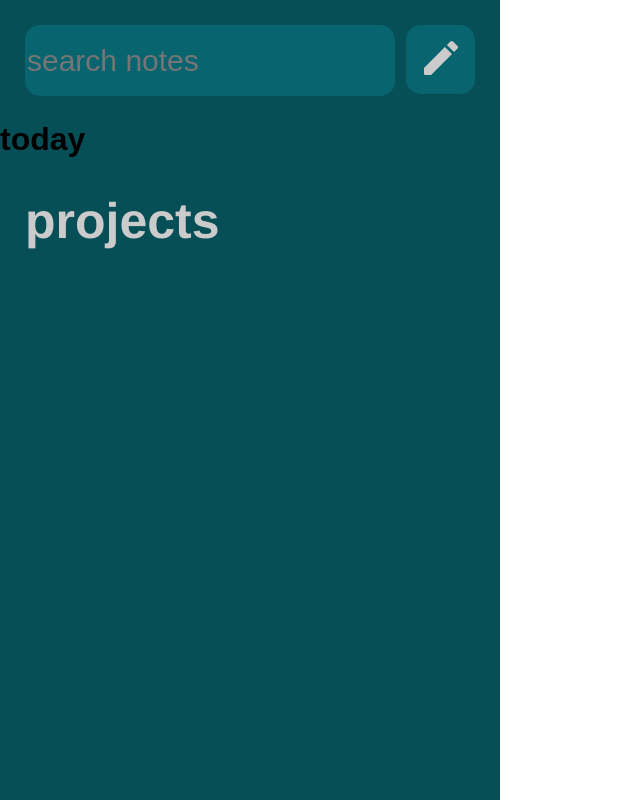
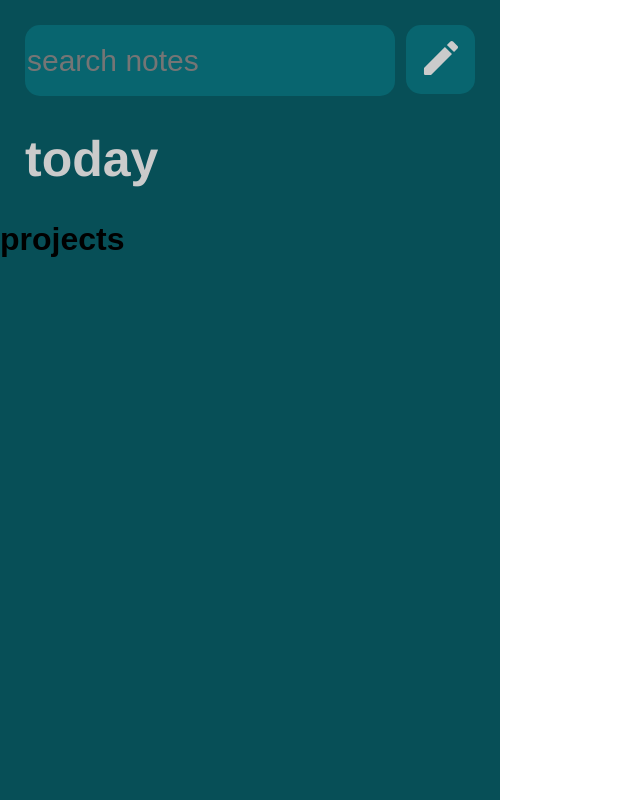
Before and after one commit to berneymark/PersonalManagementApp, a React (Create React App) app in the folder personal-management-app/: page / in a window 1280 px wide. Shown: the whole page, without its empty margins (0-640 px from the left). Built offline with nearby package versions, Linux system fonts and the light colour scheme.

Commit message:
Changed today menu CSS

```diff
--- a/personal-management-app/src/css/SideBar.css
+++ b/personal-management-app/src/css/SideBar.css
@@ -8,17 +8,17 @@
     left: 0;
 }
 
-.sideBarContent > h1, p {
+.todayMenu > h1, p {
     color: #CBCBCB;
     font-family: Helvetica, Sans-Serif;
     margin-left: 25px;
 }
 
-.sideBarContent > h1 {
+.todayMenu > h1 {
     font-size: 50px;
 }
 
-.sideBarContent > p {
+.todayMenu > p {
     font-size: 50px;
 }
 
```
